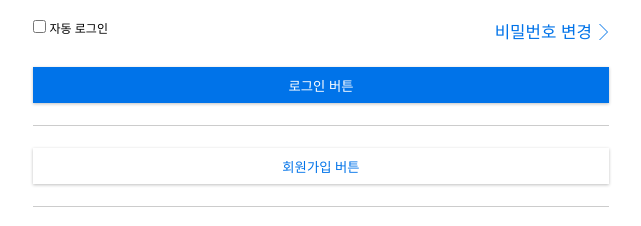
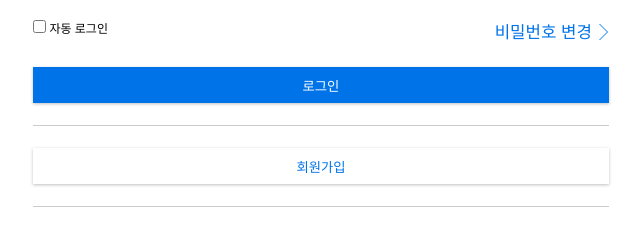
Before and after one commit to mg5566/fast_campus_react, a Next.js app: page /login in a window 1280 px wide. Shown: the part 373-599 px from the top of the page, without its empty margins (319-960 px from the left). Built offline with nearby package versions, Linux system fonts and the light colour scheme.

Commit message:
[feat] add login logic

```diff
--- a/src/app/(auth)/login/loginClient.jsx
+++ b/src/app/(auth)/login/loginClient.jsx
@@ -13,6 +13,8 @@ import Button from "@/components/button/Button";
 import Link from "next/link";
 import Arrow from "@/assets/arrow.svg";
 import { toast } from "react-toastify";
+import { signInWithEmailAndPassword } from "firebase/auth";
+import { auth } from "@/firebase/firebase";
 
 const LoginClient = () => {
   const [email, setEmail] = useState("");
@@ -29,7 +31,19 @@ const LoginClient = () => {
   const loginUser = (e) => {
     e.preventDefault();
     setIsLoading(true);
-    toast.info("성공");
+
+    signInWithEmailAndPassword(auth, email, password)
+      .then((userCredential) => {
+        setIsLoading(false);
+        // Signed in
+        console.log("userCredential", userCredential);
+        toast.success("로그인에 성공했습니다.");
+        redirectUser();
+      })
+      .catch((error) => {
+        setIsLoading(false);
+        toast.error(error.message, "로그인에 실패했습니다.");
+      });
   };
 
   const signInWithGoogle = () => {};
@@ -85,11 +99,11 @@ const LoginClient = () => {
             </div>
             <div className={styles.buttonGroup}>
               <Button type="submit" width="100%">
-                로그인 버튼
+                로그인
               </Button>
               <Divider />
               <Button width="100%" secondary>
-                <Link href={"/register"}>회원가입 버튼</Link>
+                <Link href={"/register"}>회원가입</Link>
               </Button>
               <Divider />
               <div>
```
